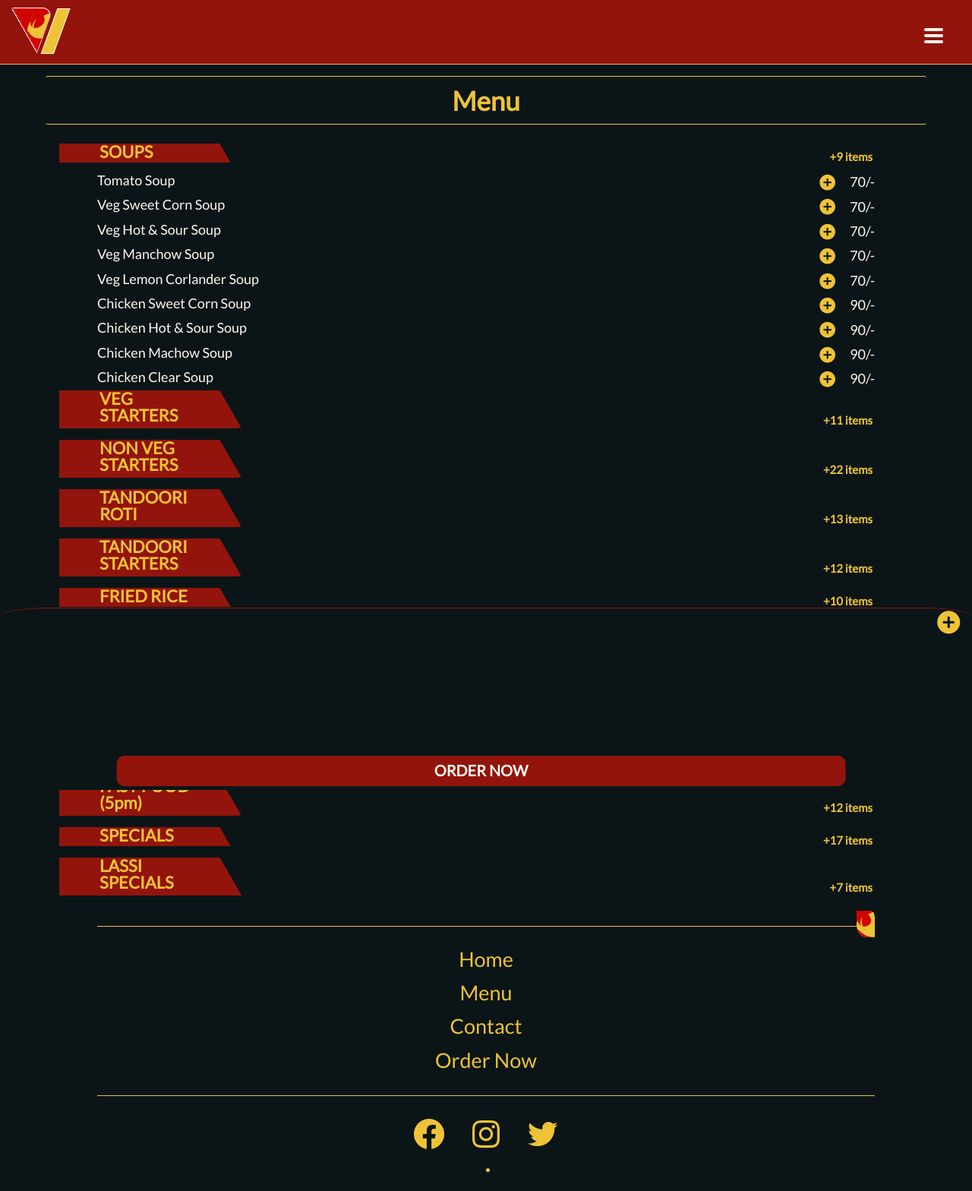
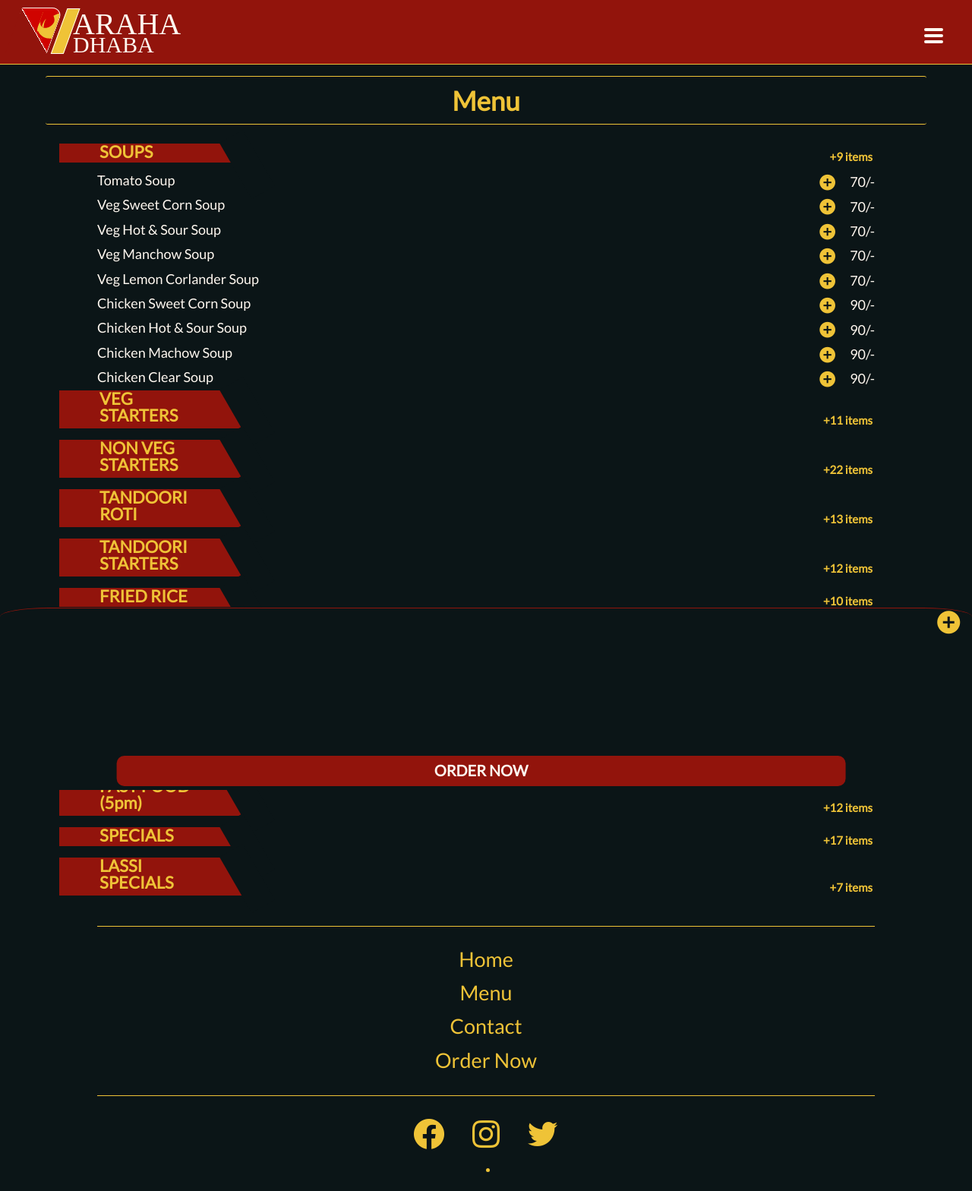
Before and after one commit to vikas236/Varaha_Dhaba, a plain HTML site: page index.html in a window 1280 px wide. Shown: the whole page at 76% size. Drawn offline with nearby package versions, Linux system fonts and the light colour scheme; a web font is replaced by a local one.

Commit message:
added full title with the logo to navbar

```diff
--- a/index.html
+++ b/index.html
@@ -13,16 +13,17 @@
 
 <body id="home">
     <section class="navbar">
-        <div class="title">
+            <a href="https://vikas236.github.io/Varaha_Dhaba/"><div class="title">
+            <div class="v">
                 <div class="v_shape">
                     <svg class="logo" id="#logo" xmlns="http://www.w3.org/2000/svg" viewBox="0 0 370 557.6">
                         <path class="symbol"
                             d="m329.87,150.72c2.79,2.99,6.28,6.68,7.68,8.38l2.59,2.99,4.19-4.49c2.29-2.49,6.18-6.68,8.58-9.28,2.39-2.69,4.79-4.49,5.19-3.99,1,1.1,6.38,15.26,8.88,23.24,9.38,30.22,13.27,63.44,11.17,95.26-2.19,32.92-9.08,64.64-20.25,93.47-1.5,3.89-2.79,3.49-2.79-.8,0-10.27-6.58-32.62-13.96-47.28-9.78-19.55-28.53-40.6-46.88-52.77-19.45-12.87-44.59-23.04-65.84-26.53-14.26-2.39-41.6-1.6-53.37,1.4-16.46,4.39-32.62,11.77-46.88,21.55-10.07,6.98-27.83,25.24-35.31,36.41-18.25,27.33-24.54,48.58-22.04,73.91,2.59,25.14,11.07,47.28,29.73,77.21,5.09,8.08,17.76,26.23,19.15,27.43.27.2,1.32,1.56,2.69,3.37,1.39,1.08,2.41,2.51,3.07,4.1,1.94,2.54,3.7,4.65,4.22,5,.5.3,1,1.4,1,2.39,0,.89-2.4,2.63-8.28,5.85-.78.61-1.69,1.1-2.7,1.45-2.19,1.16-4.71,2.47-7.67,3.97-26.43,13.57-37.41,19.25-47.18,24.54-4.69,2.49-12.07,6.38-16.46,8.68-.96.51-1.87.99-2.75,1.46-6.38,5.8-14.6,9.77-22.27,13.32-6.35,2.94-12.82,5.62-19.29,8.28-1.61.66-2.91,1.19-4.07,1.66v6.71s398,0,398,0V0H0v6.18l10.27-.9c17.76-1.4,51.77-.9,65.54,1.1,42.89,5.99,73.32,15.36,110.12,33.72,45.79,22.84,82.49,49.18,121.1,87.08m-15.36,207.48c-1.7,14.26-3.49,23.24-7.58,37.9-3.19,11.37-10.37,30.82-12.37,33.42-.6.8-2.59,4.39-4.39,7.98-1.8,3.59-3.49,5.89-3.79,5.19-.2-.8.1-5.49.7-10.47,3.69-31.42,3.99-77.61.6-101.94-2.79-20.55-7.88-40.5-14.16-56.16-1.8-4.59-3.29-8.78-3.29-9.38,0-1.2,5.09-.4,11.97,1.9,12.77,4.19,31.02,15.66,32.82,20.55.4,1.2,1.4,9.88,2,19.25,1.4,17.76,1.1,23.04-2.49,51.77Z" />
                     </svg>
                 </div>
-            <div class="v_extra"></div>
-
             </div>
+            <span class="logo_title one">ARAHA</span><span class="logo_title two">DHABA</span>
+        </div></a>
         <div class="ham">
             <div class="strip"></div>
         </div>
@@ -292,10 +293,6 @@
                 </div>
             </div>
             <div class="footer" id="footer">
-                <svg class="logo" id="#logo" xmlns="http://www.w3.org/2000/svg" viewBox="0 0 370 557.6">
-                    <path class="cls-1"
-                        d="m329.87,150.72c2.79,2.99,6.28,6.68,7.68,8.38l2.59,2.99,4.19-4.49c2.29-2.49,6.18-6.68,8.58-9.28,2.39-2.69,4.79-4.49,5.19-3.99,1,1.1,6.38,15.26,8.88,23.24,9.38,30.22,13.27,63.44,11.17,95.26-2.19,32.92-9.08,64.64-20.25,93.47-1.5,3.89-2.79,3.49-2.79-.8,0-10.27-6.58-32.62-13.96-47.28-9.78-19.55-28.53-40.6-46.88-52.77-19.45-12.87-44.59-23.04-65.84-26.53-14.26-2.39-41.6-1.6-53.37,1.4-16.46,4.39-32.62,11.77-46.88,21.55-10.07,6.98-27.83,25.24-35.31,36.41-18.25,27.33-24.54,48.58-22.04,73.91,2.59,25.14,11.07,47.28,29.73,77.21,5.09,8.08,17.76,26.23,19.15,27.43.27.2,1.32,1.56,2.69,3.37,1.39,1.08,2.41,2.51,3.07,4.1,1.94,2.54,3.7,4.65,4.22,5,.5.3,1,1.4,1,2.39,0,.89-2.4,2.63-8.28,5.85-.78.61-1.69,1.1-2.7,1.45-2.19,1.16-4.71,2.47-7.67,3.97-26.43,13.57-37.41,19.25-47.18,24.54-4.69,2.49-12.07,6.38-16.46,8.68-.96.51-1.87.99-2.75,1.46-6.38,5.8-14.6,9.77-22.27,13.32-6.35,2.94-12.82,5.62-19.29,8.28-1.61.66-2.91,1.19-4.07,1.66v6.71s398,0,398,0V0H0v6.18l10.27-.9c17.76-1.4,51.77-.9,65.54,1.1,42.89,5.99,73.32,15.36,110.12,33.72,45.79,22.84,82.49,49.18,121.1,87.08m-15.36,207.48c-1.7,14.26-3.49,23.24-7.58,37.9-3.19,11.37-10.37,30.82-12.37,33.42-.6.8-2.59,4.39-4.39,7.98-1.8,3.59-3.49,5.89-3.79,5.19-.2-.8.1-5.49.7-10.47,3.69-31.42,3.99-77.61.6-101.94-2.79-20.55-7.88-40.5-14.16-56.16-1.8-4.59-3.29-8.78-3.29-9.38,0-1.2,5.09-.4,11.97,1.9,12.77,4.19,31.02,15.66,32.82,20.55.4,1.2,1.4,9.88,2,19.25,1.4,17.76,1.1,23.04-2.49,51.77Z" />
-                </svg>
                 <div class="nav">
                     <ul>
                         <li><a href="#home">Home</a></li>
--- a/style.css
+++ b/style.css
@@ -52,6 +52,15 @@
     border-bottom: 1px solid #efc337;
 }
 
+.title {
+    cursor: pointer;
+}
+
+.title .v {
+    position: absolute;
+    left: 1%;
+}
+
 .title .v_shape {
     width: 55px;
     height: 60px;
@@ -90,6 +99,24 @@
     top: 5px;
     right: 0px;
     border-radius: 0 50% 0 25%;
+}
+
+.logo_title {
+    font-family: 'Balthazar', serif;
+    color: #FFF8F0;
+    position: absolute;
+}
+
+.logo_title.one {
+    font-size: 40px;
+    left: 2.4em;
+    top: 10%;
+}
+
+.logo_title.two {
+    font-size: 30px;
+    left: 3.2em;
+    top: 50%;
 }
 
 .nav li {
```
Lines whose indentation alone changed are shown as unchanged.
